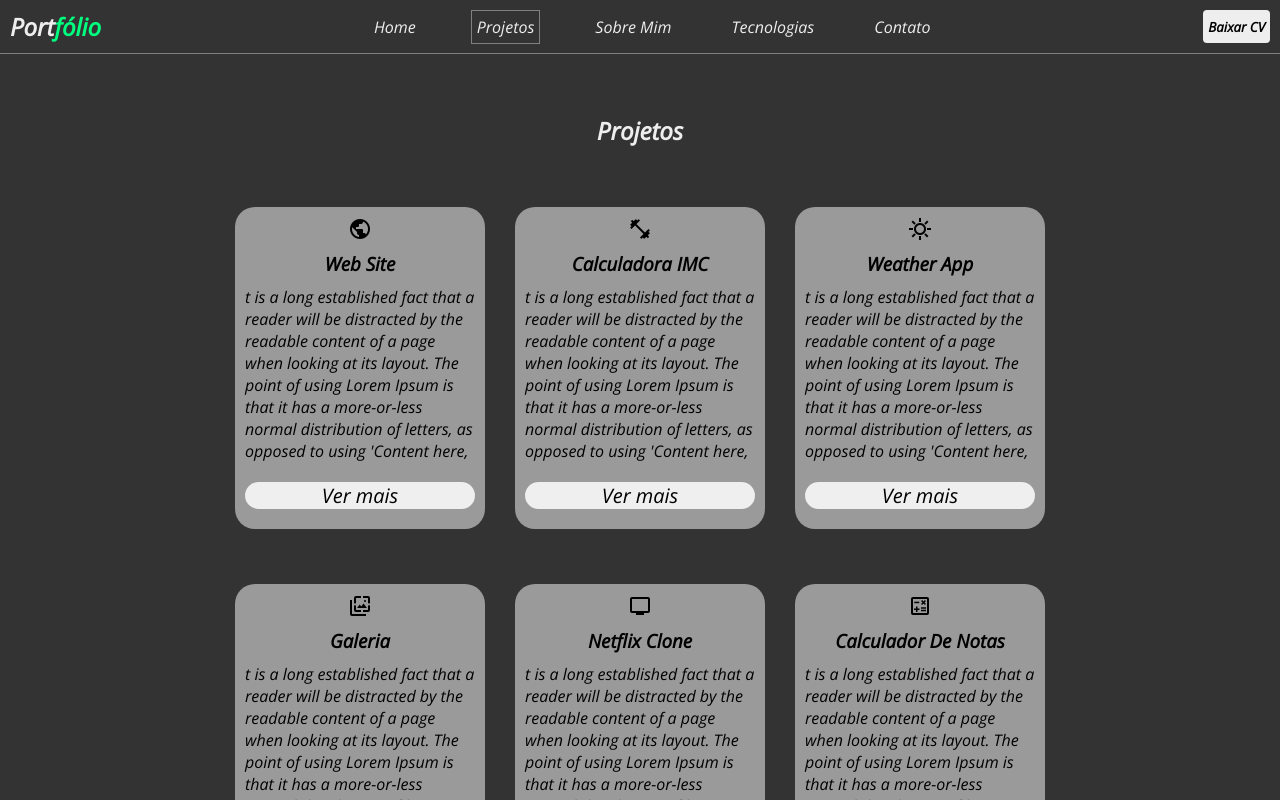
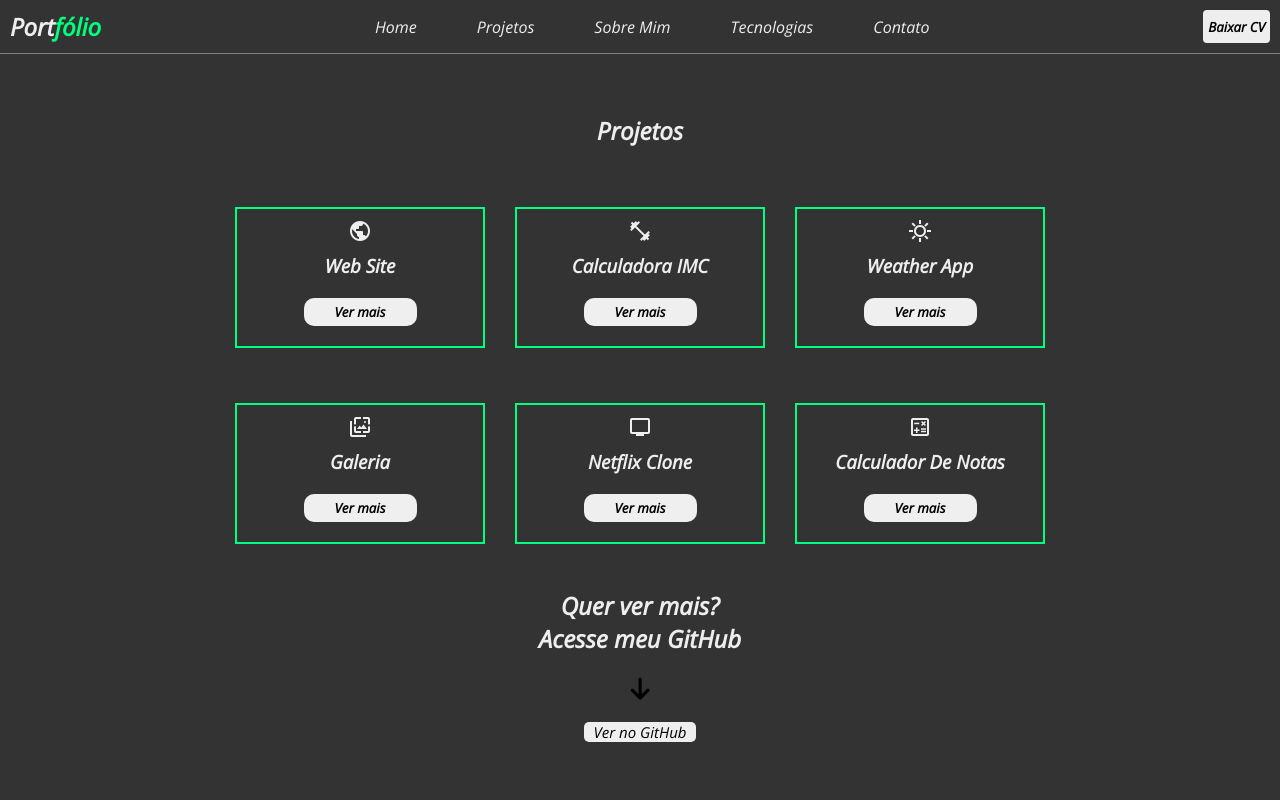
Before and after one commit to 38061027/portfolio, an Angular app: page /projetos in a window 1280 px wide. Shown: the top 800 px of the page. Built offline with nearby package versions, Linux system fonts and the light colour scheme.

Commit message:
Editando a parte de projetos

```diff
--- a/src/app/components/home/home.component.ts
+++ b/src/app/components/home/home.component.ts
@@ -8,9 +8,14 @@ import { SharedServiceService } from 'src/app/shared-service.service';
 })
 export class HomeComponent {
 
-  constructor(private sharedService: SharedServiceService) {}
+  constructor(private sharedService: SharedServiceService) {
 
-  public funcaoCompartilhada(): void {
-    this.sharedService.menuShow();
+
+
   }
+
+   public funcaoCompartilhada(): void {
+     this.sharedService.menuShow();
+  }
+
 }
--- a/src/app/components/projetos/projetos.component.css
+++ b/src/app/components/projetos/projetos.component.css
@@ -10,11 +10,6 @@
     border-top: 1px solid gray;
 }
 
-
-.active{
-    border: 1px solid gray;
-
-  }
 
 
 
@@ -42,6 +37,10 @@ width: 50%;
     color: #eee;
 }
 
+
+h3, span{
+  color: #eee;
+}
 
 
 .section-2 .container-box{
@@ -71,37 +70,30 @@ justify-content: center;
 .section-2 .container-box .container-box-1 .box-1{
     width: 250px;
 
-    background: #9a9a9a;
+    border: 2px solid #00ff7f;
     padding: 10px;
     display: flex;
     flex-direction: column;
     gap: 10px;
-    border-radius: 20px;
     justify-content: center;
     align-items: center;
 }
 
 
 .section-2 .container-box .container-box-1 .box-1 button{
-   font-size: 20px;
-    width: 100%;
-    border-radius: 20px;
+  width: 50%;
+    border-radius: 10px;
     border: transparent;
     display: flex;
     margin: 10px;
-}
-
-.section-2 .container-box .container-box-1 .box-1 button a:hover{
-    background: #333;
-    color: #eee;
-    transition: 1s;
-
+    justify-content: center;
 }
 
 .section-2 .container-box .container-box-1 .box-1 button a{
-    border-radius: 20px;
-   width: 100%;
+  font-weight: bold;
    color: #000000;
+   padding: 5px;
+   border-radius: 10px;
 
 }
 
--- a/src/app/components/projetos/projetos.component.html
+++ b/src/app/components/projetos/projetos.component.html
@@ -10,7 +10,7 @@
 
                 <ul>
                     <li><a routerLink="">Home</a></li>
-                    <li><a routerLink="/projetos" routerLinkActive="active">Projetos</a></li>
+                    <li><a routerLink="/projetos">Projetos</a></li>
                     <li><a routerLink="/sobre">Sobre Mim</a></li>
                     <li><a routerLink="/tec">Tecnologias</a></li>
                     <li><a routerLink="/contato">Contato</a></li>
@@ -69,7 +69,7 @@
                        public
                        </span>
                    <h3>Web Site</h3>
-                   <p>t is a long established fact that a reader will be distracted by the readable content of a page when looking at its layout. The point of using Lorem Ipsum is that it has a more-or-less normal distribution of letters, as opposed to using 'Content here,</p>
+
                    <button><a href="https://38061027.github.io/Web-site/" target="_blank">Ver mais</a></button>
                </div>
                <div class="box-1">
@@ -77,7 +77,7 @@
                            fitness_center
                            </span>
                    <h3>Calculadora IMC</h3>
-                   <p>t is a long established fact that a reader will be distracted by the readable content of a page when looking at its layout. The point of using Lorem Ipsum is that it has a more-or-less normal distribution of letters, as opposed to using 'Content here,</p>
+
                    <button><a href="https://38061027.github.io/calcular-imc/" target="_blank">Ver mais</a></button>
                </div>
                <div class="box-1">
@@ -85,7 +85,7 @@
                        sunny
                    </span>
                    <h3>Weather App</h3>
-                   <p>t is a long established fact that a reader will be distracted by the readable content of a page when looking at its layout. The point of using Lorem Ipsum is that it has a more-or-less normal distribution of letters, as opposed to using 'Content here,</p>
+
                    <button><a href="https://38061027.github.io/Weather-App/" target="_blank">Ver mais</a></button>
                </div>
            </div>
@@ -99,7 +99,7 @@
                         wallpaper_slideshow
                         </span>
                     <h3>Galeria</h3>
-                    <p>t is a long established fact that a reader will be distracted by the readable content of a page when looking at its layout. The point of using Lorem Ipsum is that it has a more-or-less normal distribution of letters, as opposed to using 'Content here,</p>
+
                     <button><a href="https://38061027.github.io/Galeria/" target="_blank">Ver mais</a></button>
                 </div>
                 <div class="box-1">
@@ -107,7 +107,7 @@
                         tv
                         </span>
                     <h3>Netflix Clone</h3>
-                    <p>t is a long established fact that a reader will be distracted by the readable content of a page when looking at its layout. The point of using Lorem Ipsum is that it has a more-or-less normal distribution of letters, as opposed to using 'Content here,</p>
+
                     <button><a href="https://38061027.github.io/netflix-clone/" target="_blank">Ver mais</a></button>
                 </div>
                 <div class="box-1">
@@ -115,7 +115,7 @@
                         calculate
                         </span>
                     <h3>Calculador De Notas</h3>
-                    <p>t is a long established fact that a reader will be distracted by the readable content of a page when looking at its layout. The point of using Lorem Ipsum is that it has a more-or-less normal distribution of letters, as opposed to using 'Content here,</p>
+
                     <button><a href="https://38061027.github.io/calcular-notas/" target="_blank">Ver mais</a></button>
                 </div>
 
--- a/src/app/shared-service.service.ts
+++ b/src/app/shared-service.service.ts
@@ -13,5 +13,9 @@ export class SharedServiceService {
        return menuMobile?.classList.add('open')
      }
    }
-  constructor() { }
+  constructor() {
+
+
+
   }
+}
```
Lines whose indentation alone changed are shown as unchanged.
